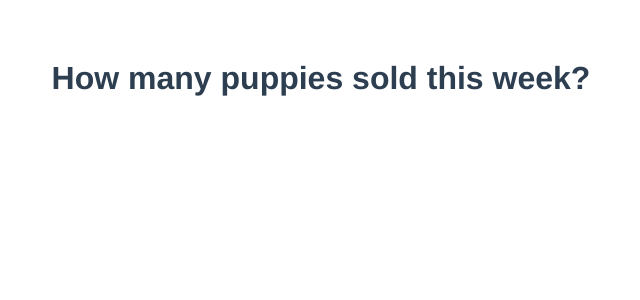
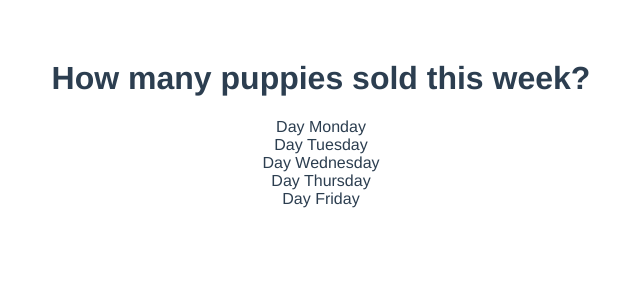
Before and after one commit to quangv/vue-vuex-charts, a Vue app: page / in a window 1280 px wide. Shown: the top 300 px of the page, without its empty margins (319-959 px from the left). Built offline with nearby package versions, Linux system fonts and the light colour scheme.

Commit message:
Day component init.

```diff
--- a/src/App.vue
+++ b/src/App.vue
@@ -1,6 +1,11 @@
 <template>
   <div id="app">
     <h1>How many puppies sold this week?</h1>
+    <day num="1"></day>
+    <day num="2"></day>
+    <day num="3"></day>
+    <day num="4"></day>
+    <day num="5"></day>
     <!--
     <img src="./assets/logo.png">
     <hello></hello>
@@ -9,12 +14,12 @@
 </template>
 
 <script>
-import Hello from './components/Hello'
+import Day from './components/Day'
 
 export default {
   name: 'app',
   components: {
-    Hello
+    Day
   }
 }
 </script>
--- /dev/null
+++ b/src/components/Day.vue
@@ -0,0 +1,25 @@
+<template>
+  <div class="day">
+    Day {{ name }}
+  </div>
+</template>
+
+<script>
+const names = {
+  1: "Monday",
+  2: "Tuesday",
+  3: "Wednesday",
+  4: "Thursday",
+  5: "Friday"
+}
+
+export default {
+  name: 'day',
+  props: ['num'],
+  computed: {
+    name: function() {
+      return names[this.num]
+    }
+  }
+}
+</script>
```
